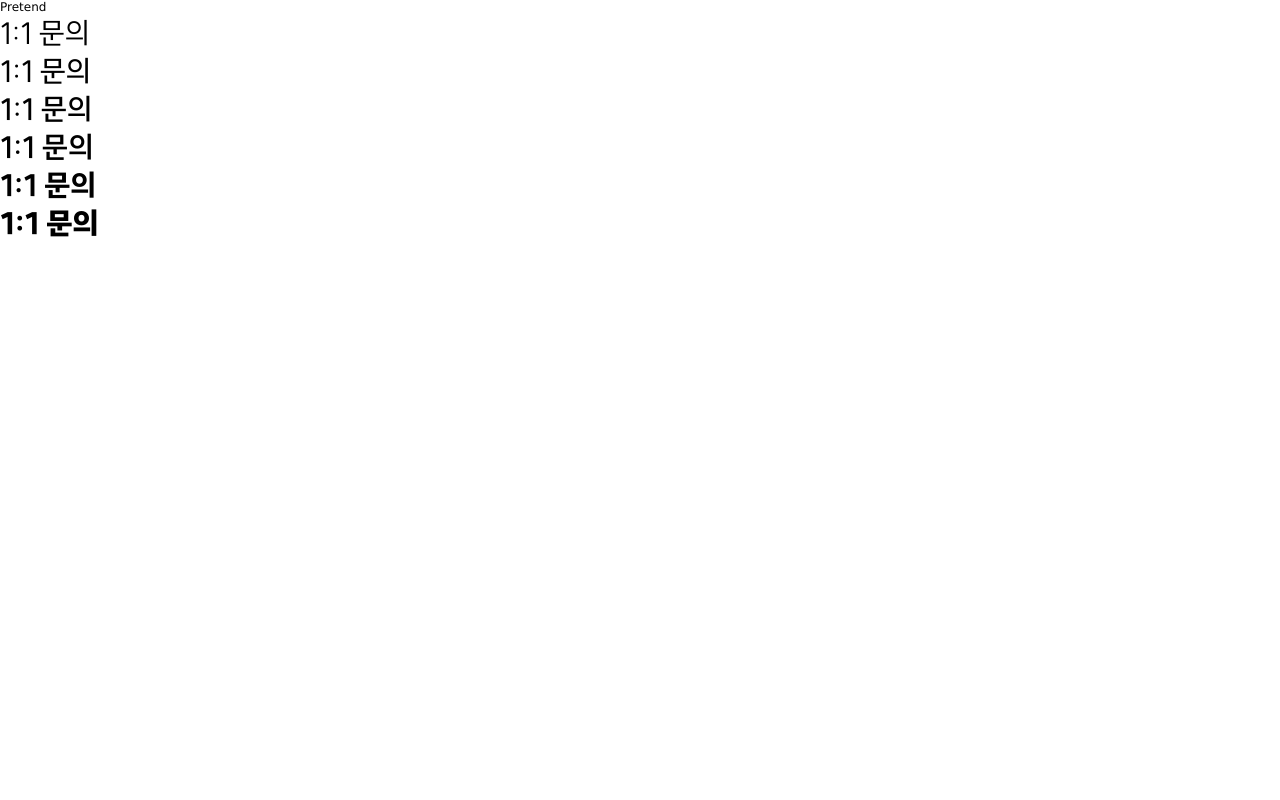
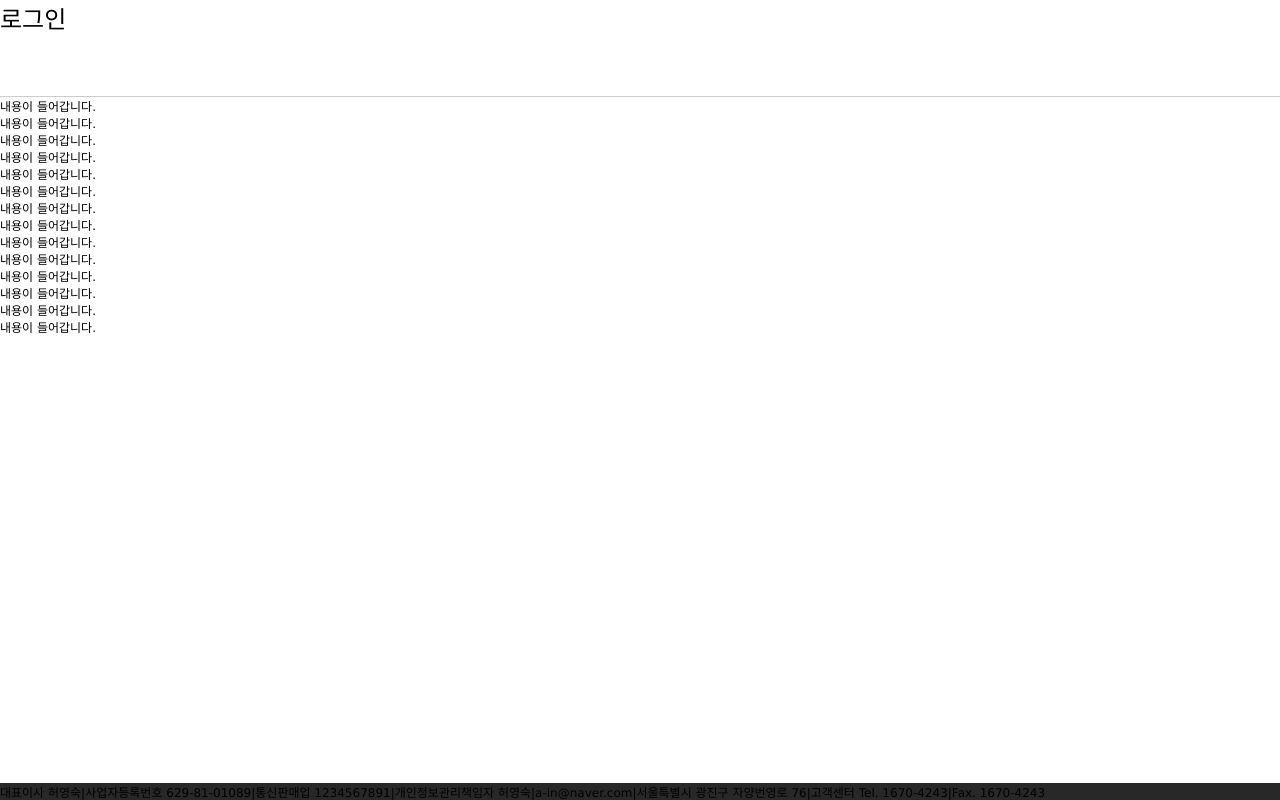
Before and after one commit to kik87827/movetalk, a website: page src/layout.html in a window 1280 px wide. Drawn offline with nearby package versions, Linux system fonts and the light colour scheme; files that its build step writes are made by us from their sources; files whose address does not match are found by name; a web font is replaced by a local one.

Commit message:
템픞릿 작업중

```diff
--- a/src/layout.html
+++ b/src/layout.html
@@ -2,16 +2,38 @@
 <html lang="ko">
 @@include('./include/_head.html')
 <body class="front_body">
-	<div class="page_wrap">
-        <section class="middle_wrap">
-            <p>Pretend</p>
-            <p style="font-family: 'SUITE';font-size:30px;font-weight:400;">1:1 문의</p>
-            <p style="font-family: 'SUITE';font-size:30px;font-weight:500;">1:1 문의</p>
-            <p style="font-family: 'SUITE';font-size:30px;font-weight:600;">1:1 문의</p>
-            <p style="font-family: 'SUITE';font-size:30px;font-weight:700;">1:1 문의</p>
-            <p style="font-family: 'SUITE';font-size:30px;font-weight:800;">1:1 문의</p>
-            <p style="font-family: 'SUITE';font-size:30px;font-weight:900;">1:1 문의</p>
-        </section>
-	</div>
+    <form>
+        <div class="page_wrap">
+            <header class="header_wrap">
+                <hgroup class="hgroup_pixin">
+                    <div class="header_left_layer"><a href="javascript:;" class="btn_history_back"><span class="hdtext">뒤로가기</span></a></div>
+                    <h1 class="header_top_title">로그인</h1>
+                </hgroup>
+            </header>
+            <section class="middle_wrap">
+                내용이 들어갑니다.<br>
+                내용이 들어갑니다.<br>
+                내용이 들어갑니다.<br>
+                내용이 들어갑니다.<br>
+                내용이 들어갑니다.<br>
+                내용이 들어갑니다.<br>
+                내용이 들어갑니다.<br>
+                내용이 들어갑니다.<br>
+                내용이 들어갑니다.<br>
+                내용이 들어갑니다.<br>
+                내용이 들어갑니다.<br>
+                내용이 들어갑니다.<br>
+                내용이 들어갑니다.<br>
+                내용이 들어갑니다.
+            </section>
+            <div class="bottom_layer_wrap">
+                <footer class="footer_wrap">
+                    <div class="footer_pixin">
+                        <p class="footer_copy">대표이사 허영숙<span class="footer_copy_line">|</span>사업자등록번호 629-81-01089<span class="footer_copy_line">|</span>통신판매업 1234567891<span class="footer_copy_line">|</span>개인정보관리책임자 허영숙<span class="footer_copy_line">|</span>a-in@naver.com<span class="footer_copy_line">|</span>서울특별시 광진구 자양번영로 76<span class="footer_copy_line">|</span>고객센터 Tel. 1670-4243<span class="footer_copy_line">|</span>Fax. 1670-4243</p>
+                    </div>
+                </footer>
+            </div>
+        </div>
+    </form>
 </body>
 </html>
```
Also changed, not shown: src/layout_2.html (added, +77 -0 lines), src/sian.html (added, +7 -0 lines), dist/estimate_app_list_4_1.html (added), dist/layout.html, dist/sian.html (added), 1 other file.
